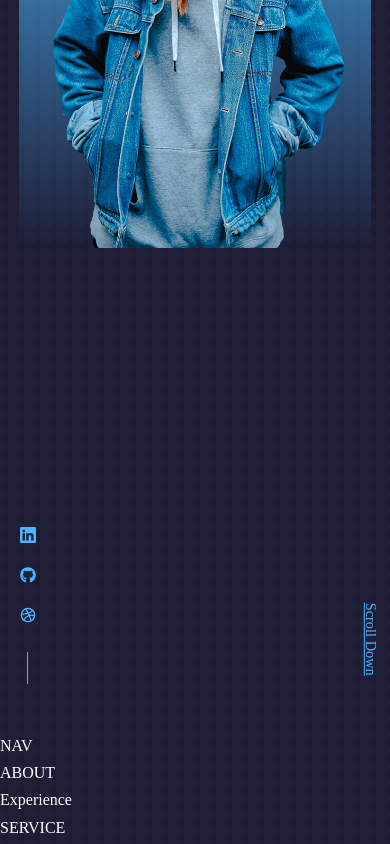
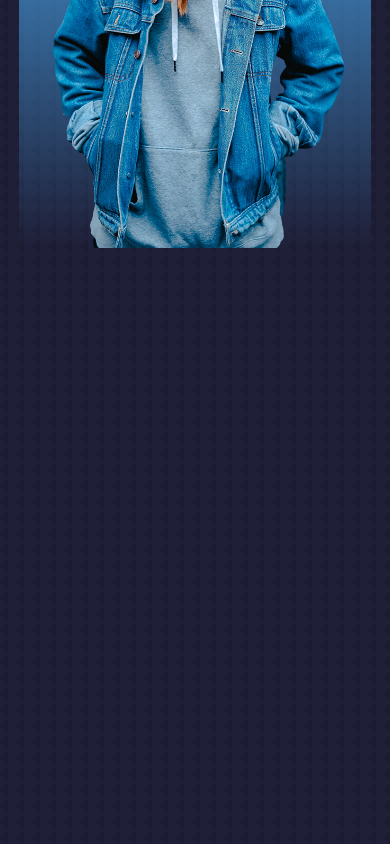
Before and after one commit to Elisee-des/projet_portfolio_reactjs, a React (Create React App) app: page / in a window 390 px wide. Shown: the part 610-1454 px from the top of the page. Built offline with nearby package versions, Linux system fonts and the light colour scheme; the HTML template or start-up script is replaced by a standard one.

Commit message:
section Header terminer.Responsiviter OK

```diff
--- a/src/components/header/header.css
+++ b/src/components/header/header.css
@@ -1,5 +1,5 @@
 header {
-    height: 159vh;
+    height: 130vh;
     padding-top: 7rem;
     overflow: hidden;
 }
@@ -59,3 +59,22 @@
     font-weight: 200;
     font-size: 0.9rem;
 }
+
+/*======================== MEDIA QUERIES (MEDIUM DEVICE-md) ==============================*/
+@media screen and (max-width: 1024px) {
+    header {
+        height: 68vh;
+    }
+}
+
+/*======================== MEDIA QUERIES (SMALL DEVICE-md) ==============================*/
+@media screen and (max-width: 600px) {
+    header {
+        height: 180vh;
+    }
+
+        .header__socials,
+        .scroll_down {
+            display: none;
+        }
+}
```
